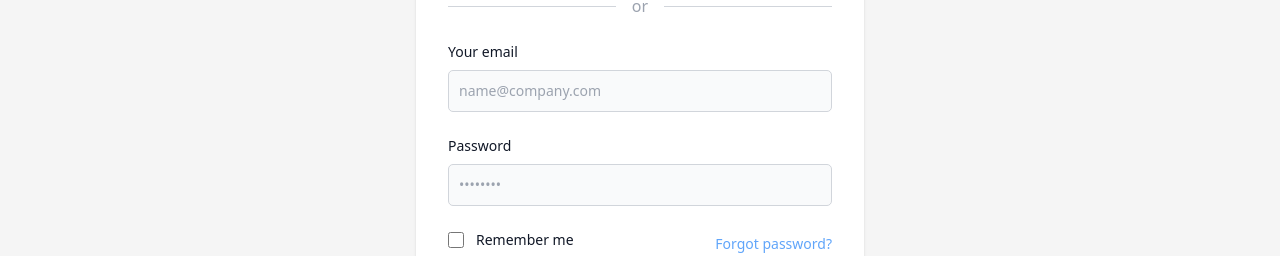
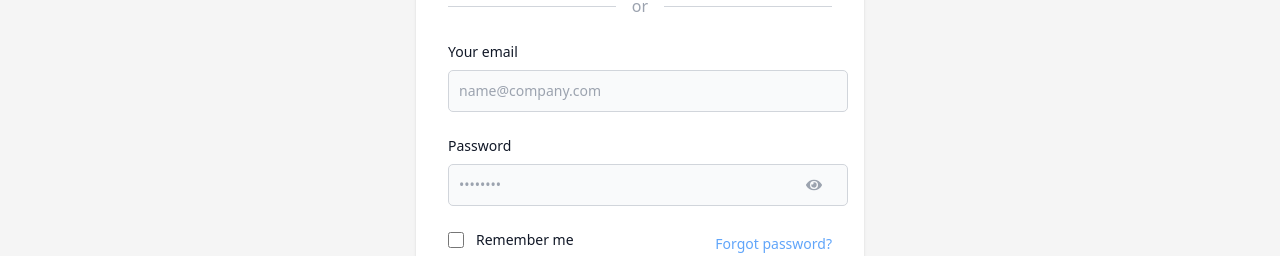
Before and after one commit to vaishnavansakthi/webshinelearning-app-frontend, a React (Vite) app: page / in a window 1280 px wide. Shown: the part 228-484 px from the top of the page. Built offline with nearby package versions, Linux system fonts and the light colour scheme.

Commit message:
adding password eye icon

```diff
--- a/package.json
+++ b/package.json
@@ -28,6 +28,7 @@
     "pug": "^2.0.4",
     "react": "^18.2.0",
     "react-dom": "^18.2.0",
+    "react-icons": "^5.0.1",
     "react-router-dom": "^6.22.1",
     "requires": "^1.0.2",
     "storybook": "^7.6.17"
--- a/src/components/atoms/Input/Input.tsx
+++ b/src/components/atoms/Input/Input.tsx
@@ -1,11 +1,16 @@
+import { useState } from "react";
 import { IInputProps } from "../../../types/input"
+import { FaEye, FaEyeSlash } from 'react-icons/fa';
 
 const Input = ({ type, placeholder, disabled, onChange, className, name, value }: IInputProps) => {
+  const [showPassword, setShowPassword] = useState(false);
   return (
-    <div className="mb-5  flex justify-center">
+    <div style={{ position: 'relative' }}>
     <input
-        type={type}
-        className={` rounded-lg ${type === "checkbox" && "w-4 h-4 border border-gray-300 rounded bg-gray-50 focus:ring-3 focus:ring-blue-300 dark:bg-gray-700 dark:border-gray-600"} bg-gray-50 border w-[400px] text-[16px] border-gray-300 focus:outline-blue-500 rounded-none text-gray-900 text-sm p-2.5 disabled:bg-gray-300 disabled:cursor-not-allowed ${className}`}
+      type={showPassword ? 'text' : type}
+      className={`rounded-lg ${
+        type === 'checkbox' && 'w-4 h-4 border border-gray-300 rounded bg-gray-50 focus:ring-3 focus:ring-blue-300 dark:bg-gray-700 dark:border-gray-600'
+      } bg-gray-50 border w-[400px] text-[16px] border-gray-300 focus:outline-blue-500 rounded-none text-gray-900 text-sm p-2.5 disabled:bg-gray-300 disabled:cursor-not-allowed ${className}`}
       placeholder={placeholder}
       disabled={disabled}
       onChange={onChange}
@@ -13,6 +18,20 @@ const Input = ({ type, placeholder, disabled, onChange, className, name, value }
       value={value}
       style={{ display: 'inline-block', verticalAlign: 'top', borderRadius: '5px' }}
     />
+    {type === 'password' && (
+      <div
+        style={{
+          position: 'absolute',
+          top: '50%',
+          right: '10px',
+          transform: 'translateY(-50%)',
+          cursor: 'pointer',
+        }}
+        onClick={() => setShowPassword(!showPassword)}
+      >
+        {showPassword ? <FaEyeSlash className="text-gray-400" /> : <FaEye className="text-gray-400" />}
+      </div>
+    )}
   </div>
   )
 }
```
Also changed, not shown: 1 other file (tests, documents, lock files or other folders). Lines whose indentation alone changed are shown as unchanged.
